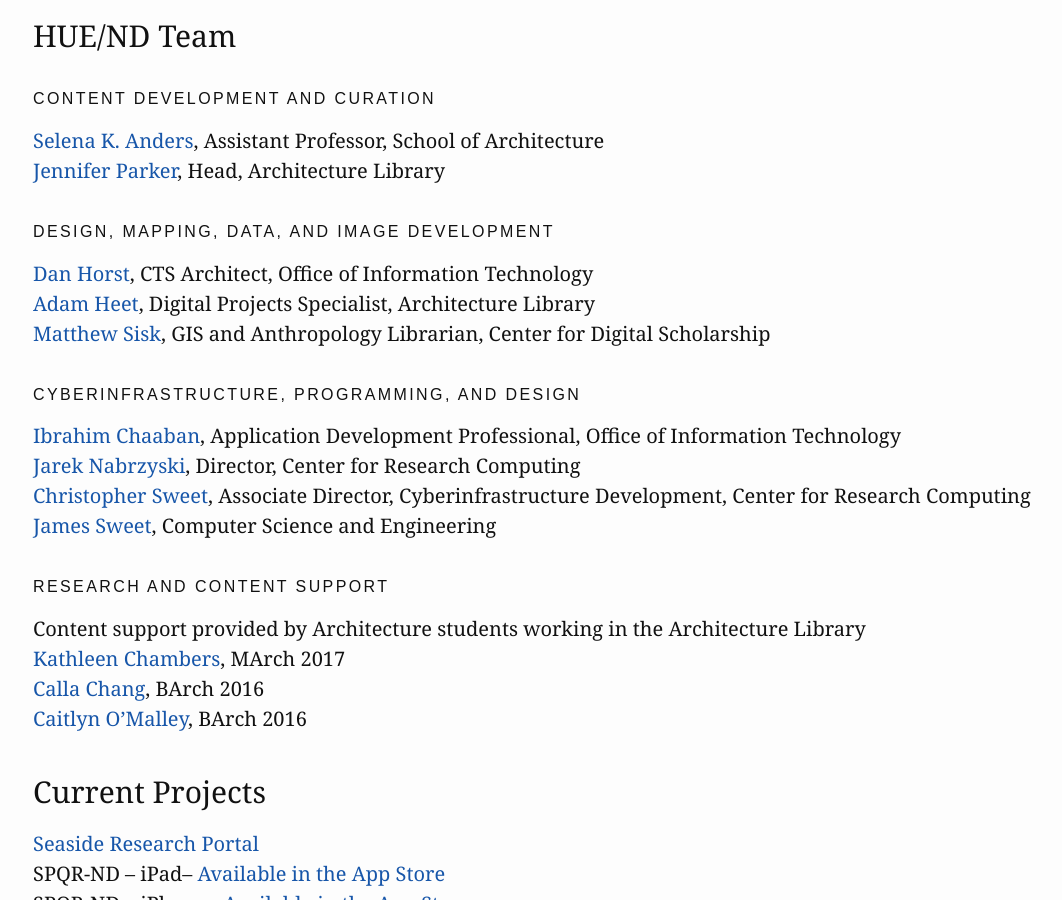
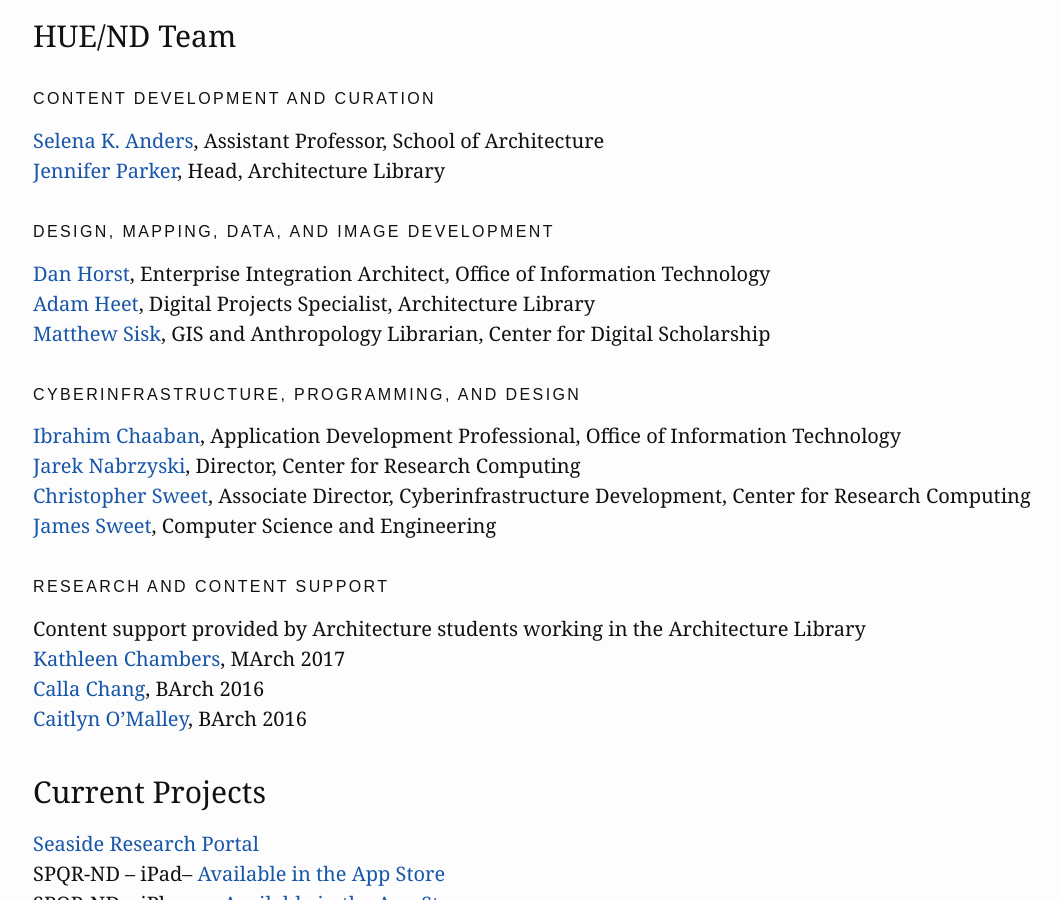
Before and after one commit to HUE-ND/HUE-ND.github.io, a Jekyll site: the page built from about.md, in a window 1280 px wide and 900 px high, scrolled down 564 px. Shown: the whole window, without its empty margins (107-1169 px from the left). Built offline with Jekyll 4.4.1, drawn with Linux system fonts in a browser that asks for light colours; some web fonts are replaced.

Commit message:
Updating my title

```diff
--- a/about.md
+++ b/about.md
@@ -15,7 +15,7 @@ Efforts include expanding SPQR-ND, an application for the iPad and iPhone that c
 [Jennifer Parker](mailto:jparker9@nd.edu?subject=HUE/ND), Head, Architecture Library
 
 ### Design, Mapping, Data, and Image Development
-[Dan Horst](mailto:dan.horst@nd.edu?subject=HUE/ND), CTS Architect, Office of Information Technology
+[Dan Horst](mailto:dan.horst@nd.edu?subject=HUE/ND), Enterprise Integration Architect, Office of Information Technology
 [Adam Heet](mailto:Adam.L.Heet.3@nd.edu?subject=HUE%20Lab%20Technology), Digital Projects Specialist, Architecture Library
 [Matthew Sisk](mailto:matthew.sisk@nd.edu?subject=HUE/ND), GIS and Anthropology Librarian, Center for Digital Scholarship
 
```
